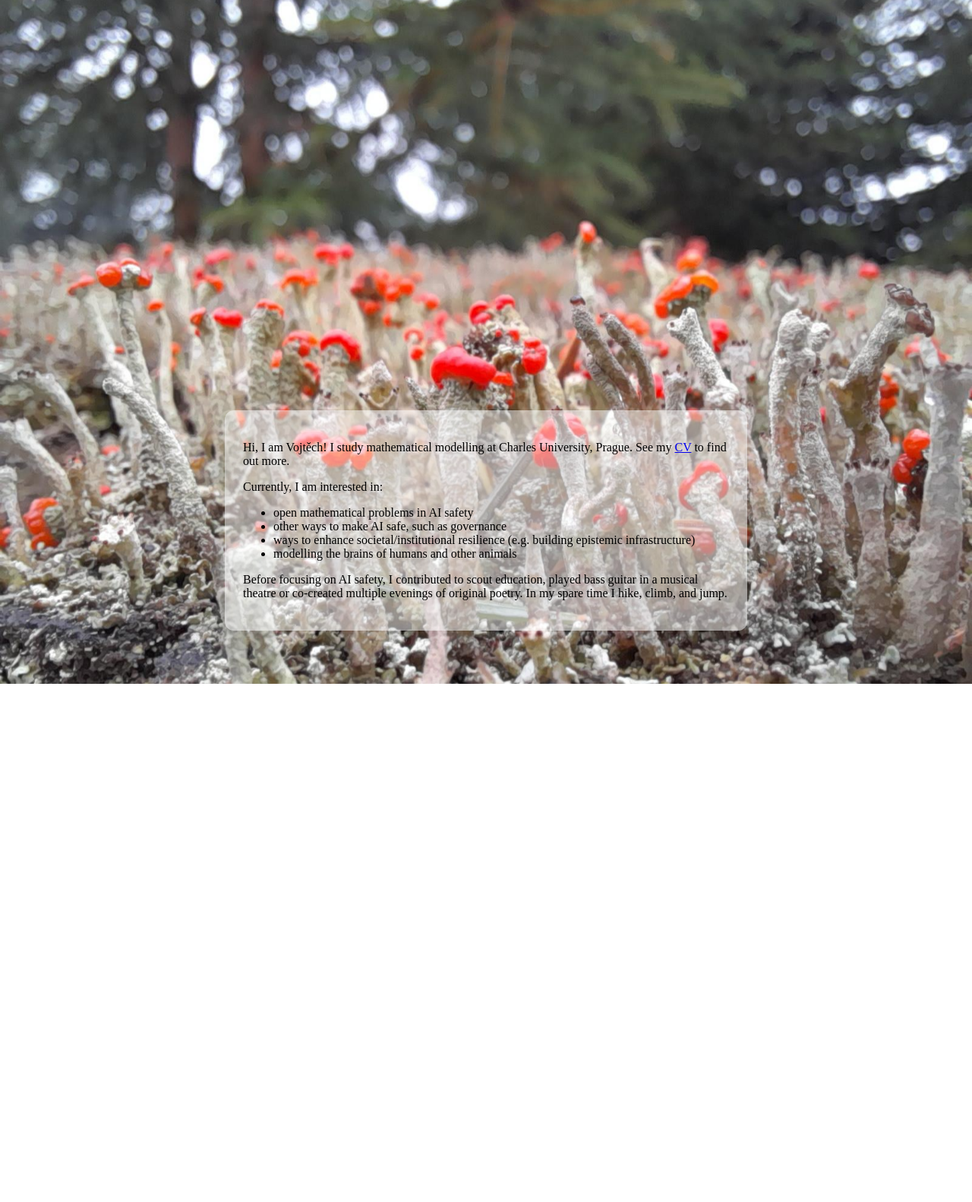
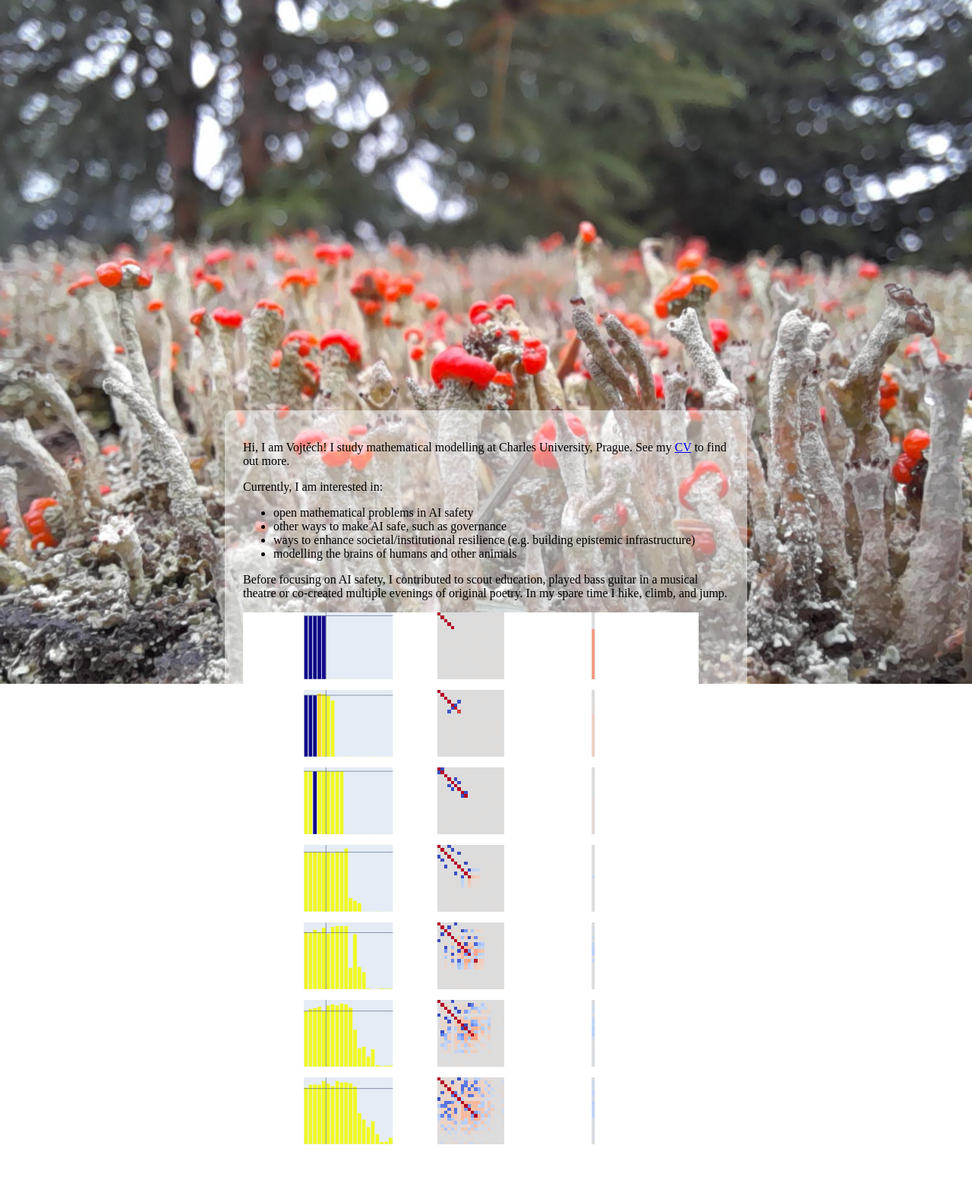
Before and after one commit to ikny/ikny.github.io, a Jekyll site: the page built from index.md, in a window 1280 px wide. Shown: the whole page at 76% size. Built offline with Jekyll 4.4.1, drawn with Linux system fonts in a browser that asks for light colours; our own code applies the rules of GitHub Pages for plain Markdown files; before the commit the page ends 900 px from its top, so only the background shows below that.

Commit message:
Add image link to index.md
Added an image link to the index page.

```diff
--- a/index.md
+++ b/index.md
@@ -7,3 +7,5 @@ Currently, I am interested in:
 - modelling the brains of humans and other animals
 
 Before focusing on AI safety, I contributed to scout education, played bass guitar in a musical theatre or co-created multiple evenings of original poetry. In my spare time I hike, climb, and jump.
+
+[![a neat image](/assets/toy_models_replicated.png)](https://colab.research.google.com/drive/12QQWu5_0S_WMfUC1yNIByaO4Y4lVyqxJ?usp=sharing)
```
